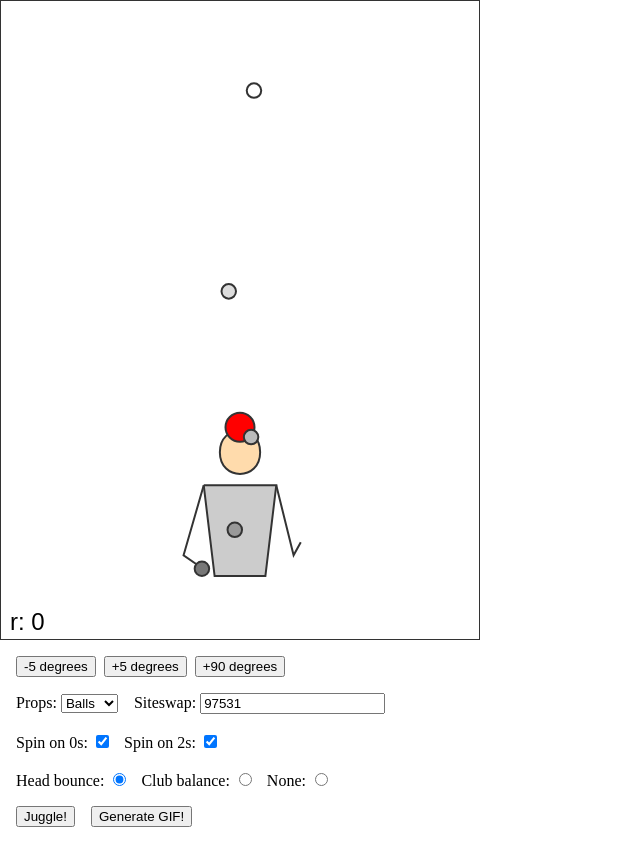
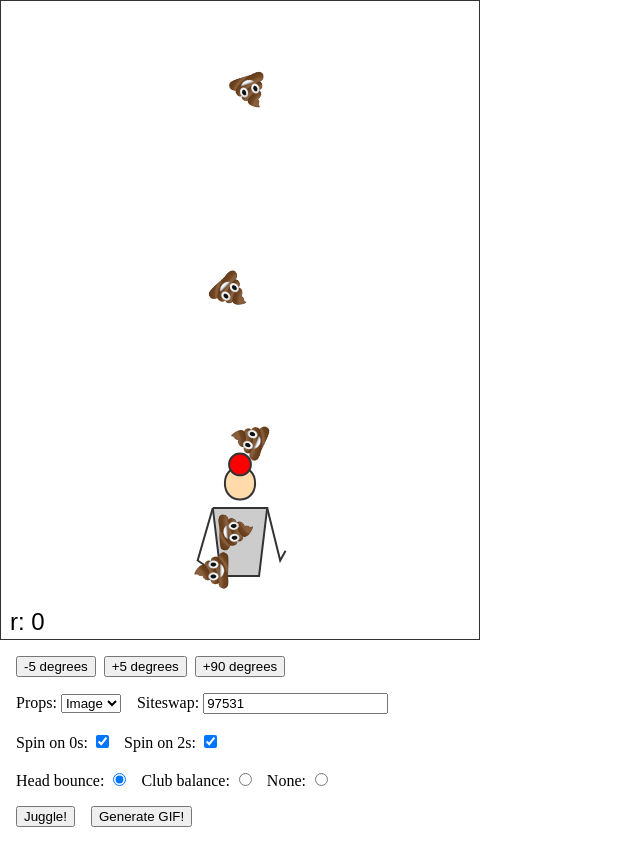
Before and after one commit to tomwhitfield/siteswap-js, a website: page index.html in a window 1280 px wide. Shown: the whole page, without its empty margins (0-640 px from the left). Drawn offline with Linux system fonts and the light colour scheme.

Commit message:
demos prop images

```diff
--- a/index.html
+++ b/index.html
@@ -129,6 +129,7 @@
 					<option value="b">Balls</option>
 					<option value="c">Clubs</option>
 					<option value="r">Rings</option>
+					<option value="i" selected>Image</option>
 				</select>
 
 				&nbsp;&nbsp;
--- a/src/Draw.js
+++ b/src/Draw.js
@@ -104,17 +104,16 @@ const headImage = new Image();
 // headImage.src = 'src/poop.png';
 
 const propImage = new Image();
-// propImage.src = 'src/poop.png';
+propImage.src = 'src/poop.png';
 
-const drawImage = (ctx, x, y, r, scale, height, r2, isHead) => {
+const drawImage = (ctx, x, y, r, scale, height, r2 = 0, isHead = false) => {
   const image = isHead ? headImage : propImage;
-  const widthScale = Math.abs(Math.cos(r2/180 * Math.PI));
-  const w = scale * height / 40;
+  const w = scale * height / 12;
 
   ctx.save();
   ctx.translate(x, y);
   ctx.rotate(r/180 * Math.PI);
-  ctx.scale(widthScale * w/image.width, w/image.width);
+  ctx.scale(w/image.width, w/image.width);
   ctx.drawImage(image, -image.width/2, -image.width/2);
   ctx.restore();
 };
--- a/src/Juggler.js
+++ b/src/Juggler.js
@@ -299,6 +299,8 @@ Juggler.prototype.drawBody = function(ctx, x, y, r, headBob) {
         if (this.propType === 'c') {
           rotation = 270 - 0.5 * pos.left.y;
           holdingY += 0.5 * pos.left.y;
+        } else if (this.propType === 'i') {
+          rotation = props.left[0].r;
         }
 
         drawProp(ctx, this.propType, holdingX, holdingY, rotation, 0, this.scale, this.height, props.left[i].style);
@@ -334,6 +336,8 @@ Juggler.prototype.drawBody = function(ctx, x, y, r, headBob) {
         if (this.propType === 'c') {
           rotation = 270 - 0.5 * pos.right.y;
           holdingY += 0.5 * pos.right.y;
+        } else if (this.propType === 'i') {
+          rotation = props.right[0].r;
         }
 
         drawProp(ctx, this.propType, holdingX, holdingY, rotation, 0, this.scale, this.height, props.right[i].style);
--- a/src/Prop.js
+++ b/src/Prop.js
@@ -42,7 +42,7 @@ Prop.prototype.throw = function(ssValue, startX, destX, timeUnit, a) {
 
   // Rotational velocity
   if (this.propType == 'i')
-    this.vr = 30 * (Math.random() - 0.5);
+    this.vr = 20 * (Math.random() - 0.5);
   else {
     if (ssValue == 2)
       this.vr = 0;
```
Also changed, not shown: ss.js (+10 -7 lines), ss.min.js, 1 other file.
